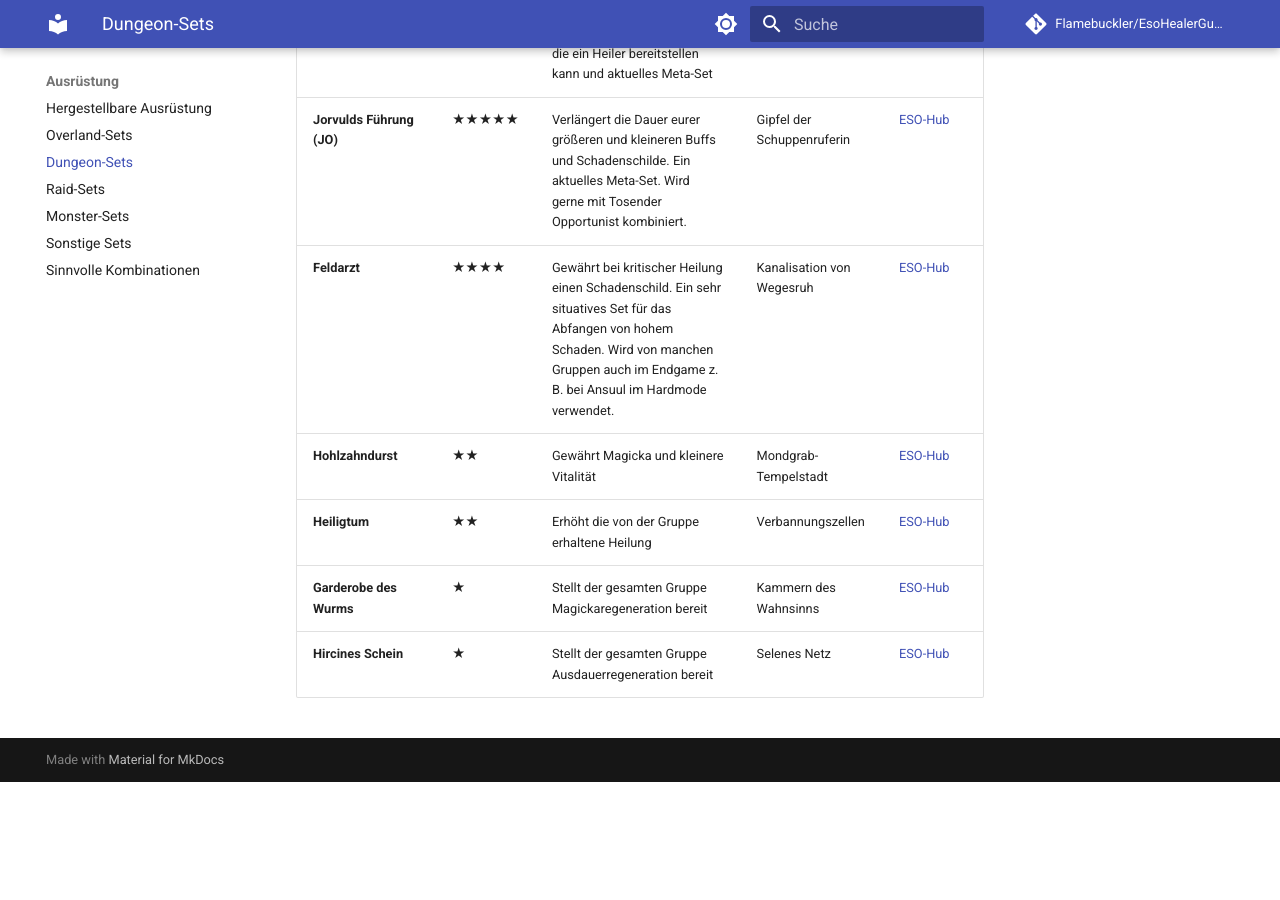
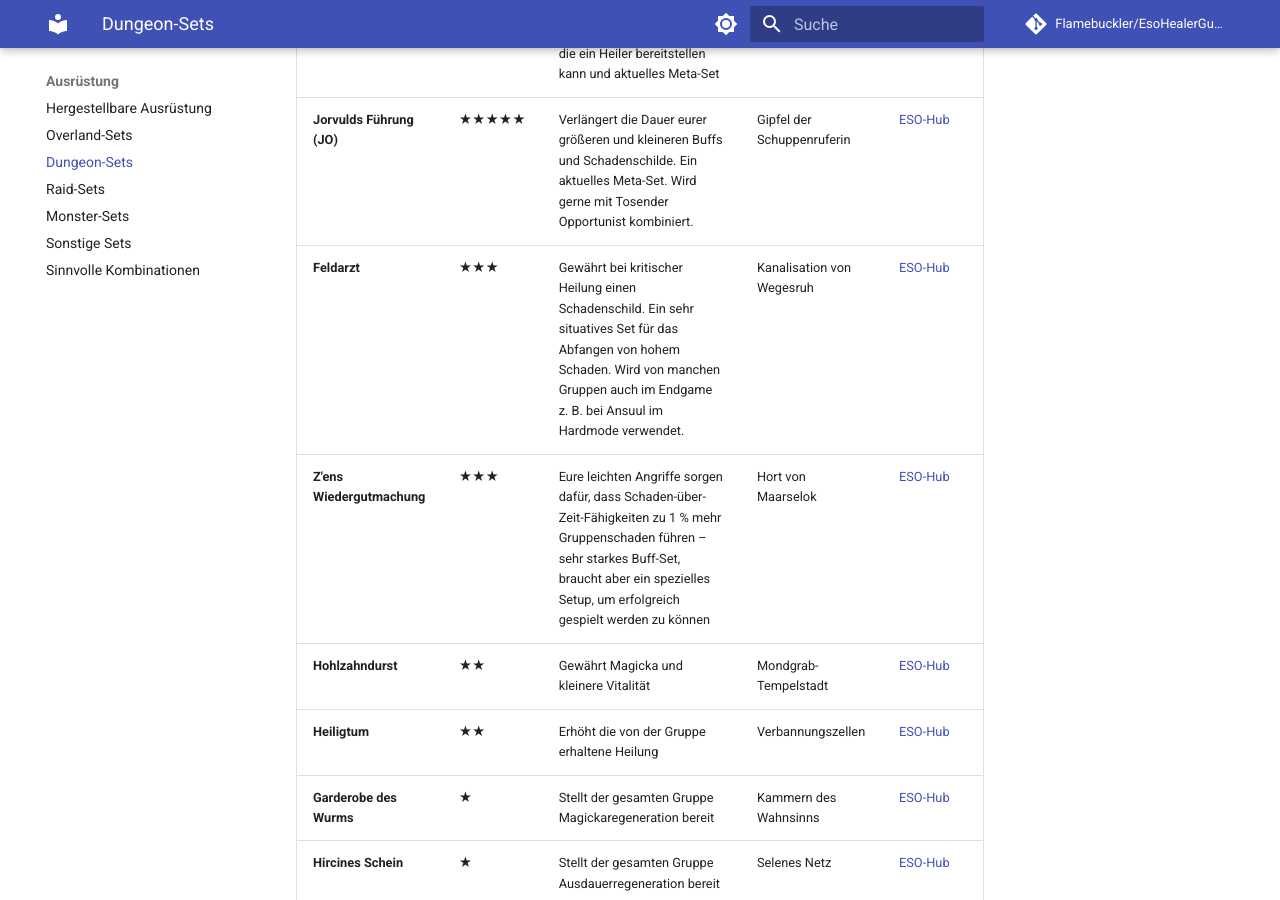
Before and after one commit to Flamebuckler/EsoHealerGuide, an MkDocs documentation site: the page built from docs/ausruestung/dungeon_sets.md, in a window 1280 px wide and 900 px high, scrolled down 545 px. Built offline with MkDocs 1.6.1 and Material for MkDocs 9.7.7, drawn with Linux system fonts in a browser that asks for light colours; comment, search, counter and statistics services are not loaded; before the commit the page ends 1327 px from its top, so only the background shows below that.

Commit message:
Update dungeon and overland set entries
Adjusts set listings and descriptions for healers.

- docs/ausruestung/dungeon_sets.md: Downgraded Feldarzt from ★★★★ to ★★★ and added Z'ens Wiedergutmachung entry. Minor formatting/newline fixes.
- docs/ausruestung/overland_sets.md: Added Weg der Kampfkunst entry and updated ordering/wording for Winterruhe and Hintergassen-Gourmet.

These edits keep the guides in line with current meta and add missing set info.

```diff
--- a/docs/ausruestung/dungeon_sets.md
+++ b/docs/ausruestung/dungeon_sets.md
@@ -9,7 +9,8 @@
 |---|---|---|---|---|
 | **Magiekraftheilung (SPC)** | ★★★★★ | Überheilt ihr ein Ziel, erhält es größerer Mut (mehr Waffen-/Magiekraft) – einer der stärksten Gruppenbuffs, die ein Heiler bereitstellen kann und aktuelles Meta-Set | Weißgoldturm | [ESO-Hub](https://eso-hub.com/de/sets/magiekraftheilung){: target="_blank" rel="noopener" } |
 | **Jorvulds Führung (JO)** | ★★★★★ | Verlängert die Dauer eurer größeren und kleineren Buffs und Schadenschilde. Ein aktuelles Meta-Set. Wird gerne mit Tosender Opportunist kombiniert. | Gipfel der Schuppenruferin | [ESO-Hub](https://eso-hub.com/de/sets/jorvulds-fuhrung){: target="_blank" rel="noopener" } |
-| **Feldarzt** | ★★★★ | Gewährt bei kritischer Heilung einen Schadenschild. Ein sehr situatives Set für das Abfangen von hohem Schaden. Wird von manchen Gruppen auch im Endgame z. B. bei Ansuul im Hardmode verwendet. | Kanalisation von Wegesruh | [ESO-Hub](https://eso-hub.com/de/sets/feldarzt){: target="_blank" rel="noopener" } |
+| **Feldarzt** | ★★★ | Gewährt bei kritischer Heilung einen Schadenschild. Ein sehr situatives Set für das Abfangen von hohem Schaden. Wird von manchen Gruppen auch im Endgame z. B. bei Ansuul im Hardmode verwendet. | Kanalisation von Wegesruh | [ESO-Hub](https://eso-hub.com/de/sets/feldarzt){: target="_blank" rel="noopener" } |
+| **Z'ens Wiedergutmachung** | ★★★ | Eure leichten Angriffe sorgen dafür, dass Schaden-über-Zeit-Fähigkeiten zu 1 % mehr Gruppenschaden führen – sehr starkes Buff-Set, braucht aber ein spezielles Setup, um erfolgreich gespielt werden zu können | Hort von Maarselok | [ESO-Hub](https://eso-hub.com/de/sets/zens-wiedergutmachung){: target="_blank" rel="noopener" } |
 | **Hohlzahndurst** | ★★ | Gewährt Magicka und kleinere Vitalität | Mondgrab-Tempelstadt | [ESO-Hub](https://eso-hub.com/de/sets/hohlzahndurst){: target="_blank" rel="noopener" } |
 | **Heiligtum** | ★★ | Erhöht die von der Gruppe erhaltene Heilung | Verbannungszellen | [ESO-Hub](https://eso-hub.com/de/sets/heiligtum){: target="_blank" rel="noopener" } |
 | **Garderobe des Wurms** | ★ | Stellt der gesamten Gruppe Magickaregeneration bereit | Kammern des Wahnsinns | [ESO-Hub](https://eso-hub.com/de/sets/garderobe-des-wurms){: target="_blank" rel="noopener" } |
```
Also changed, not shown: docs/ausruestung/overland_sets.md (+2 -1 lines).
